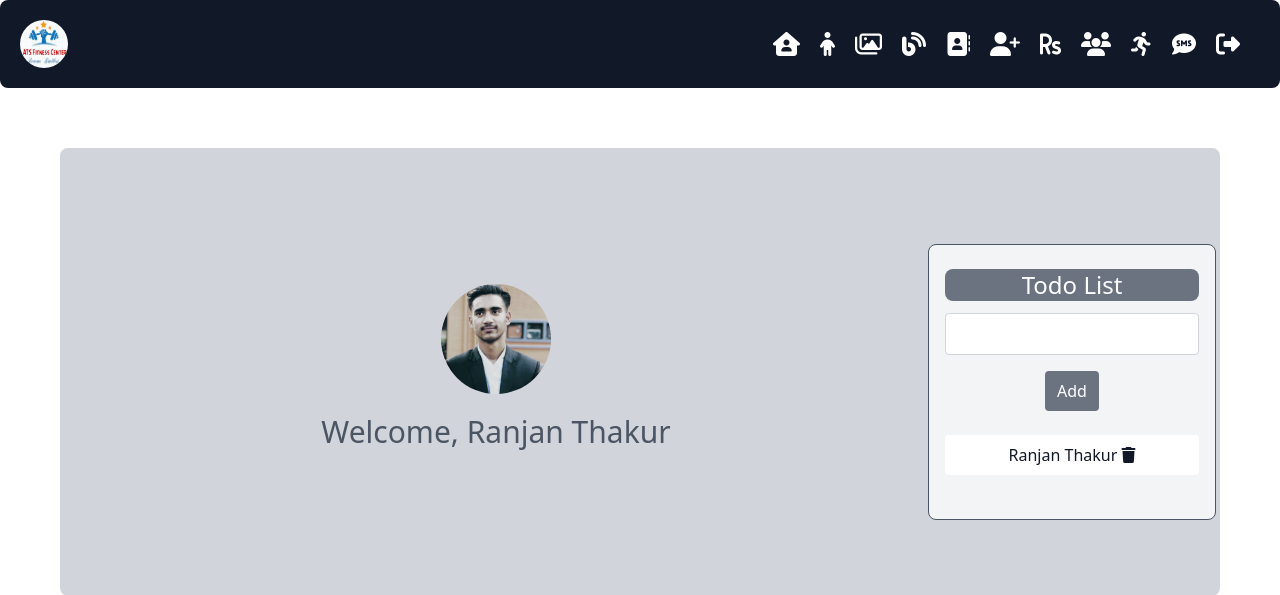
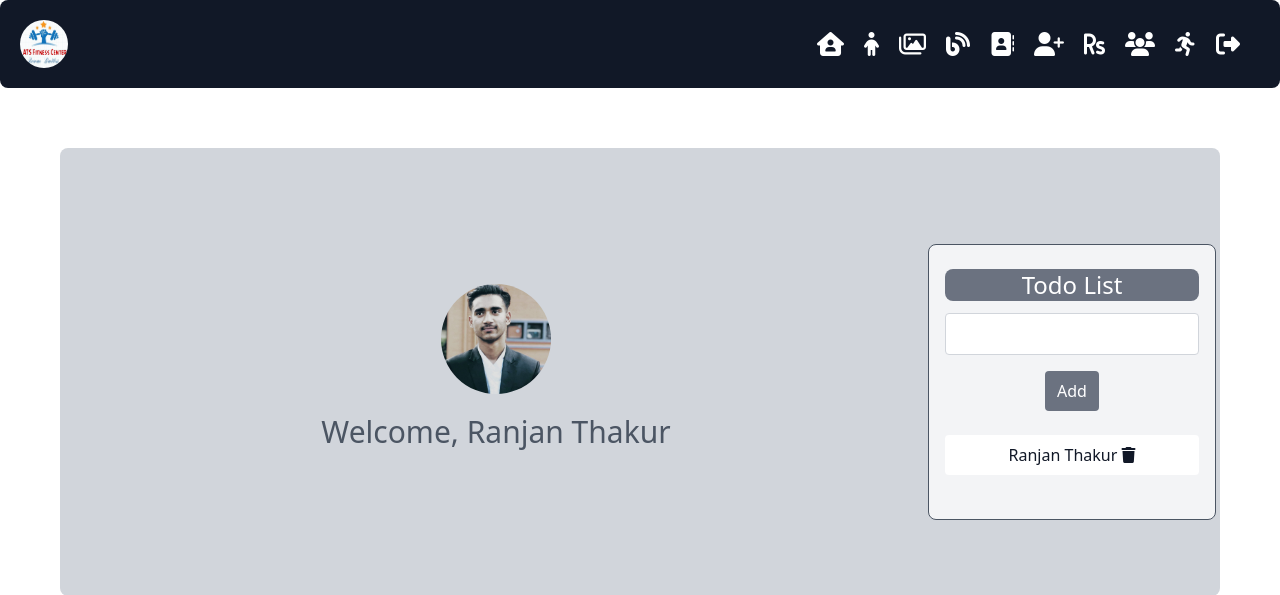
Before and after one commit to Rk-Thakur/fourthsemproject, a PHP site: page /admin/dashboard.php in a window 1280 px wide. Shown: the top 595 px of the page. Run offline with PHP 8.4, Linux system fonts and the light colour scheme; a user stored in the database is signed in; data comes from the database, SQL or seed files in the repository; some libraries are stand-ins or nearby versions.

Commit message:
finished

```diff
--- a/admin/dashboard.php
+++ b/admin/dashboard.php
@@ -80,7 +80,7 @@ if(!isset($_SESSION['uname'])){
         <a class="mr-5 hover:text-red-600 smoothScroll text-2xl" href="payment.php" title="Payments"><i class="fas fa-rupee-sign"></i></a>
         <a class="mr-5 hover:text-red-600 smoothScroll text-2xl" href="client.php" title="Clients"><i class="fas fa-users"></i></a>
         <a class="mr-5 hover:text-red-600 smoothScroll text-2xl" href="workout.php"  title="Workout"><i class="fas fa-running"></i></a>
-        <a class="mr-5 hover:text-red-600 smoothScroll text-2xl" href="message.php" title="Message"><i class="fas fa-sms"></i></a>
+        <!-- <a class="mr-5 hover:text-red-600 smoothScroll text-2xl" href="message.php" title="Message"><i class="fas fa-sms"></i></a> -->
         <a class="mr-5 hover:text-red-600 smoothScroll text-2xl" href="logout.php" title="Logout"><i class="fas fa-sign-out-alt"></i></a>
         </nav>
     </div>
```
